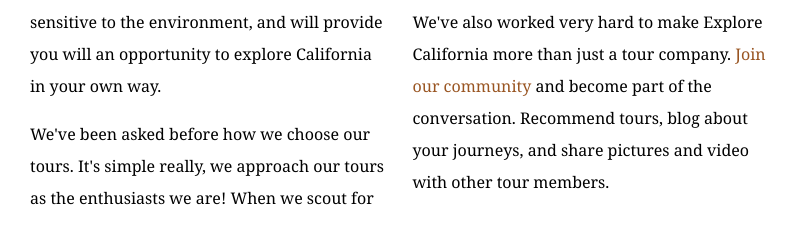
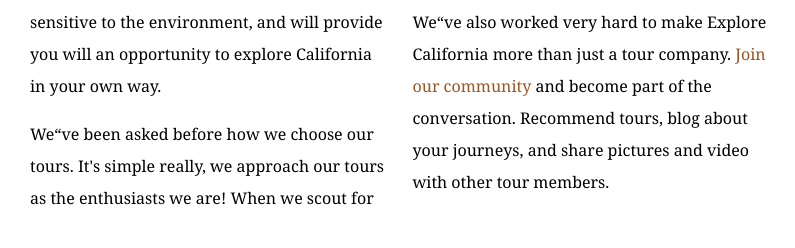
Before and after one commit to ArturVD/ex_california, a plain HTML site: page mission.html in a window 1280 px wide. Shown: the part 998-1246 px from the top of the page, 485-1280 px from the left. Drawn offline with Linux system fonts and the light colour scheme.

Commit message:
Replaces double straight outes with curly qoutes

```diff
--- a/mission.html
+++ b/mission.html
@@ -64,8 +64,8 @@
           <div class="multiCol">
             <p>We are passionate about California and preserving the abundant resources that make it so unique. Our goal at Explore California is to transform your vacation into an adventure that will educate, inspire, and energize you unlike any other.</p>
             <p>Our tours are crafted around our central mission, and are designed to engage you in a unique and fulfilling way. All our tours are sensitive to the environment, and will provide you will an opportunity to explore California in your own way.</p>
-            <p>We've been asked before how we choose our tours. It's simple really, we approach our tours as the enthusiasts we are! When we scout for locations, choose tour options, or explore the surrounding area for exciting side-tours, we ask ourselves one question, &quot;is this something we would want to do?&quot; We also look very carefully at a tour's potential impact. We choose tours that are as environmentally sensitive as we are, and that expose people to amazing diversity of California's people, places, and wildlife!</p>
-            <p>We've also worked very hard to make Explore California more than just a tour company. <a href="explorers/join.html">Join our community</a> and become part of the conversation. Recommend tours, blog about your journeys, and share pictures and video with other tour members.</p>
+            <p>We&ldquo;ve been asked before how we choose our tours. It's simple really, we approach our tours as the enthusiasts we are! When we scout for locations, choose tour options, or explore the surrounding area for exciting side-tours, we ask ourselves one question, &ldquo;is this something we would want to do?&ldquo; We also look very carefully at a tour&ldquo;s potential impact. We choose tours that are as environmentally sensitive as we are, and that expose people to amazing diversity of California's people, places, and wildlife!</p>
+            <p>We&ldquo;ve also worked very hard to make Explore California more than just a tour company. <a href="explorers/join.html">Join our community</a> and become part of the conversation. Recommend tours, blog about your journeys, and share pictures and video with other tour members.</p>
           </div>
         </div>
       </div>
```
